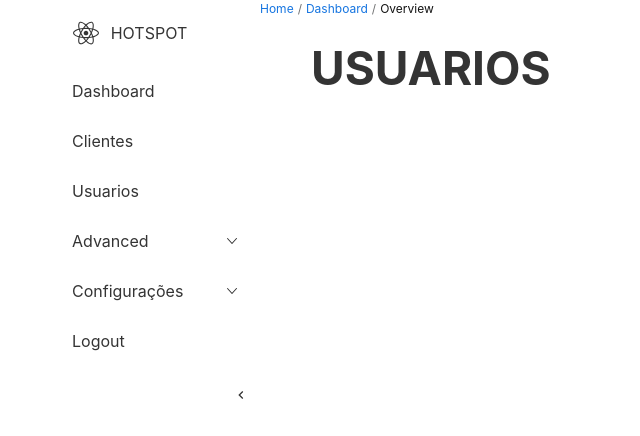
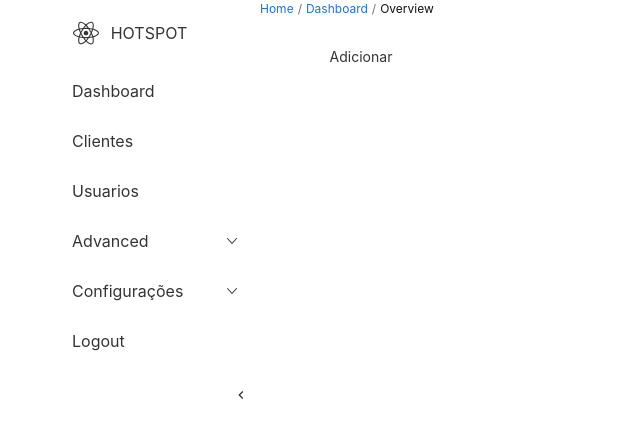
Before and after one commit to jeancarloshs/hotspot-dashboard, a Next.js app: page /users in a window 1280 px wide. Shown: the top 436 px of the page, without its empty margins (0-640 px from the left). Built offline with nearby package versions, Linux system fonts and the light colour scheme; some icons are missing.

Commit message:
style: alterado estilo da view

```diff
--- a/src/app/(pages)/users/page.tsx
+++ b/src/app/(pages)/users/page.tsx
@@ -2,14 +2,22 @@
 
 import SideBar from "@/app/components/_ui/sidebar/Sidebar";
 import { IUsersConnected } from "@/app/interface/IUsersConnected";
+import { useRouter } from "next/navigation";
 import { useState } from "react";
 
 const UsersPage = () => {
-    const [users, setUsers] = useState<IUsersConnected>();
+  const router = useRouter();
+  const [users, setUsers] = useState<IUsersConnected>();
+  const handleInsert = () => {
+    router.push("/user/insert");
+  };
+
   return (
     <SideBar>
       <div className="sidebar--container">
-        <h1>USUARIOS</h1>
+        <div className="btn" onClick={handleInsert}>
+          <p>Adicionar</p>
+        </div>
       </div>
     </SideBar>
   );
```
